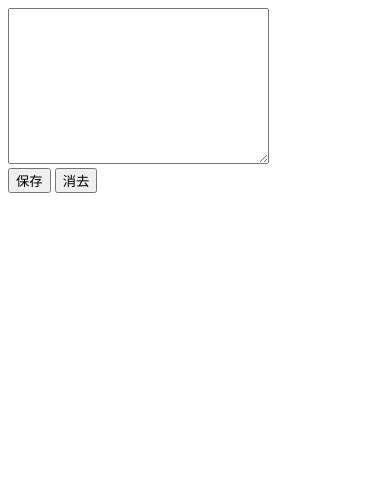
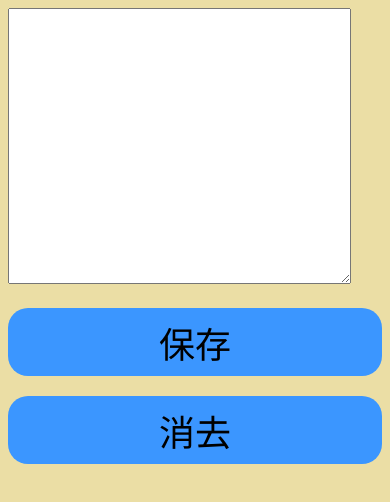
Before and after one commit to web2practice/web2practice.github.io, a plain HTML site: page index.html in a window 390 px wide. Drawn offline with Linux system fonts and the light colour scheme.

Commit message:
Update index.html

```diff
--- a/index.html
+++ b/index.html
@@ -5,6 +5,31 @@
     <meta name="viewport" content="width=device-width,initial-scale=1.0">
     <title>メモ</title>
     <script src="jquery-3.3.1.min.js"></script>
+    <style>
+        body{
+            background-color: #4e94f4;
+        }
+
+        @media screen and (max-width:480px){
+            body{
+            background-color: #ebdea5;
+            }
+            textarea{
+                width:90%;
+                font-size:24px;
+            }
+            input{
+                width:100%;
+                font-size:36px;
+                padding: 8px;
+                border-radius: 20px;
+                border: 0px solid #000;
+                margin-top:20px;
+                background-color: #3b96ff;
+            }
+        }
+
+    </style>
 </head>
 <body>
 <form action="" id="form">
```
